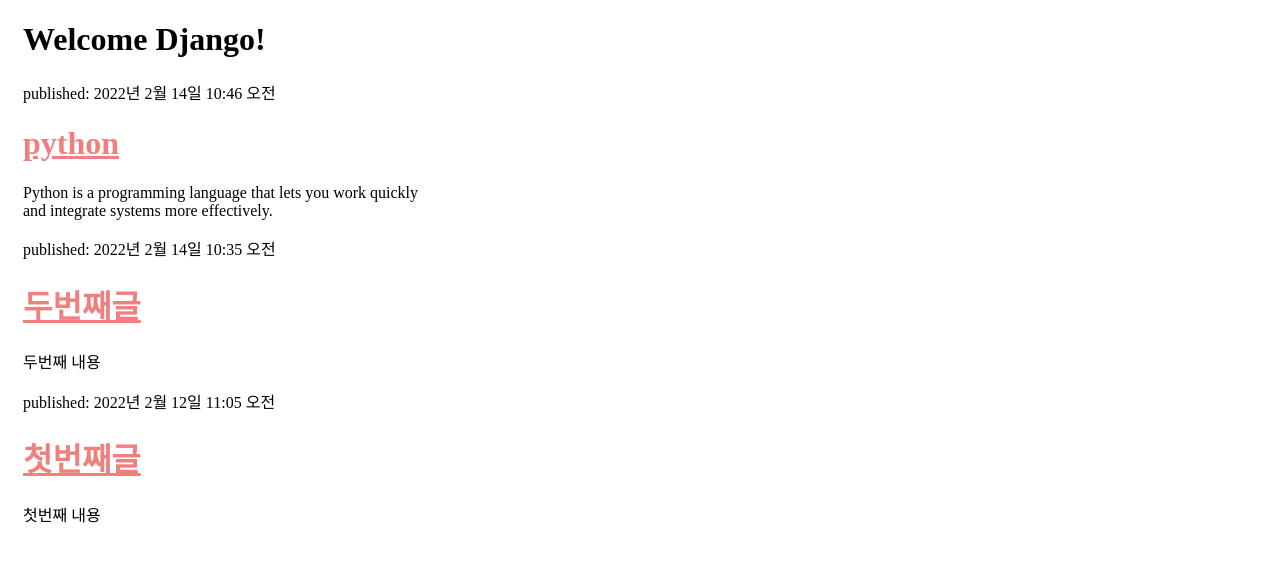
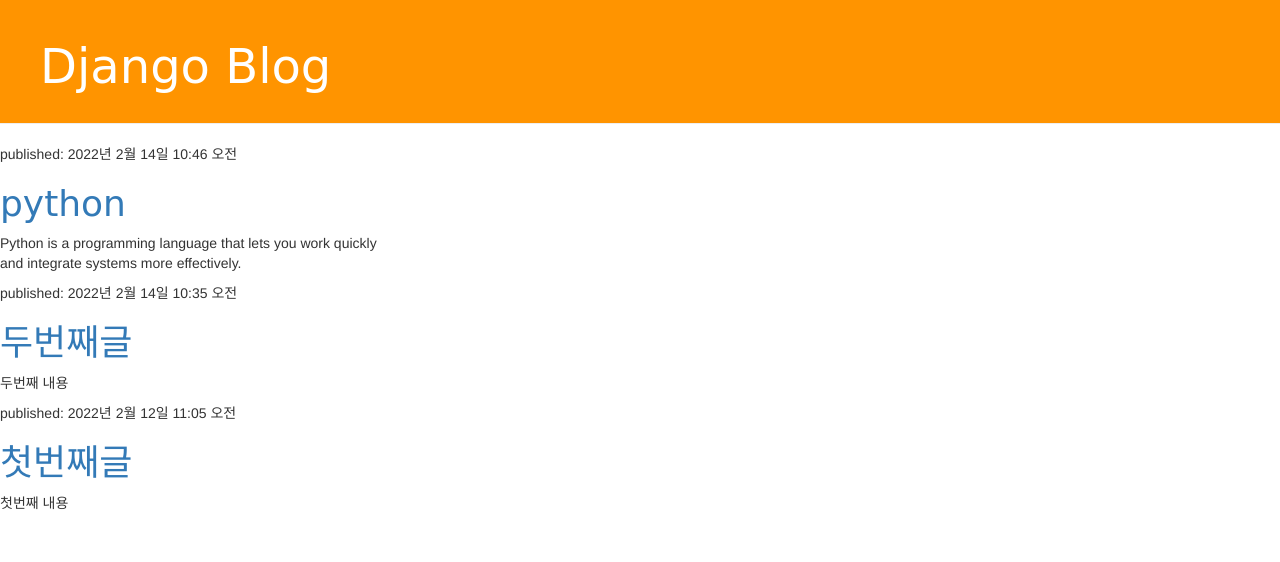
Before and after one commit to Kim-Eun-Bin/python_django_blog, a Django app: page /blog/ in a window 1280 px wide. Shown: the top 562 px of the page. Run offline with Django 4.2, Linux system fonts and the light colour scheme; data comes from the database, SQL or seed files in the repository; some libraries are stand-ins or nearby versions.

Commit message:
- bootstrap 적용

```diff
--- a/blog/static/css/blog.css
+++ b/blog/static/css/blog.css
@@ -1,8 +1,46 @@
-h1 a {
-    color: lightcoral;
-    font-family: "sans-serif";
+.page-header {
+    background-color: #ff9400;
+    margin-top: 0;
+    padding: 20px 20px 20px 40px;
 }
 
-body {
-    padding-left: 15px;
+.page-header h1, .page-header h1 a, .page-header h1 a:visited, .page-header h1 a:active {
+    color: #ffffff;
+    font-size: 36pt;
+    text-decoration: none;
 }
+
+.content {
+    margin-left: 40px;
+}
+
+h1, h2, h3, h4 {
+    font-family: 'Lobster', cursive;
+}
+
+.date {
+    color: #828282;
+}
+
+.save {
+    float: right;
+}
+
+.post-form textarea, .post-form input {
+    width: 100%;
+}
+
+.top-menu, .top-menu:hover, .top-menu:visited {
+    color: #ffffff;
+    float: right;
+    font-size: 26pt;
+    margin-right: 20px;
+}
+
+.post {
+    margin-bottom: 70px;
+}
+
+.post h1 a, .post h1 a:visited {
+    color: #000000;
+}
--- a/blog/templates/blog/post_list.html
+++ b/blog/templates/blog/post_list.html
@@ -4,16 +4,22 @@
 <head>
     <meta charset="UTF-8">
     <title>Django Blog</title>
+    <link rel="stylesheet" href="https://maxcdn.bootstrapcdn.com/bootstrap/3.3.2/css/bootstrap.min.css">
+    <link rel="stylesheet" href="https://maxcdn.bootstrapcdn.com/bootstrap/3.3.2/css/bootstrap-theme.min.css">
+    <script src="https://maxcdn.bootstrapcdn.com/bootstrap/3.3.2/js/bootstrap.min.js"></script>
+
     <link rel="stylesheet" href="{% static 'css/blog.css' %}"
 </head>
 <body>
-    <h1>Welcome Django!</h1>
+    <div class="page-header">
+        <h1><a href="">Django Blog</a></h1>
+    </div>
     {% for post in post_list %}
-        <div>
-            <p>published: {{ post.published_date }}</p>
-            <h1><a href="">{{ post.title }}</a> </h1>
-            <p>{{ post.text | linebreaksbr }}</p>
-        </div>
+    <div>
+        <p>published: {{ post.published_date }}</p>
+        <h1><a href="">{{ post.title }}</a></h1>
+        <p>{{ post.text | linebreaksbr }}</p>
+    </div>
     {% empty %}
         <p>Blog에 등록된 글이 없습니다.</p>
     {% endfor %}
```
